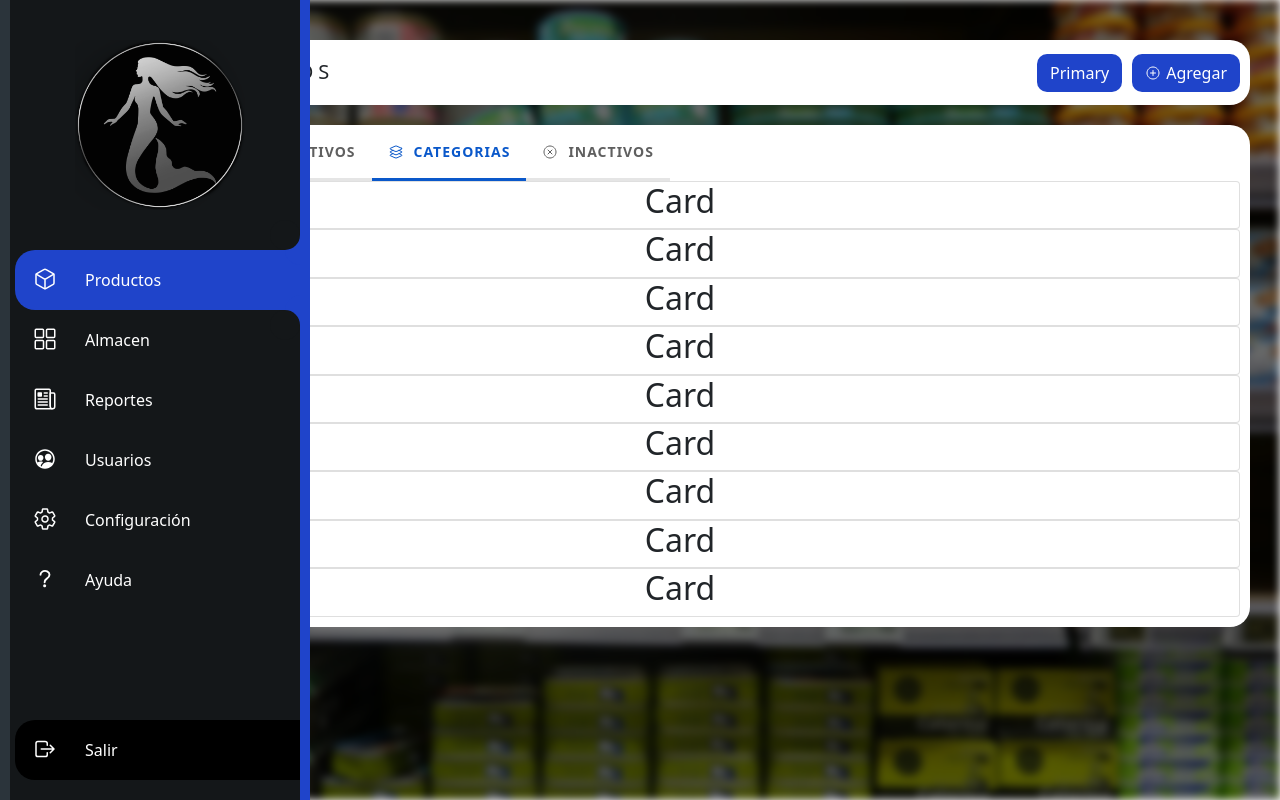
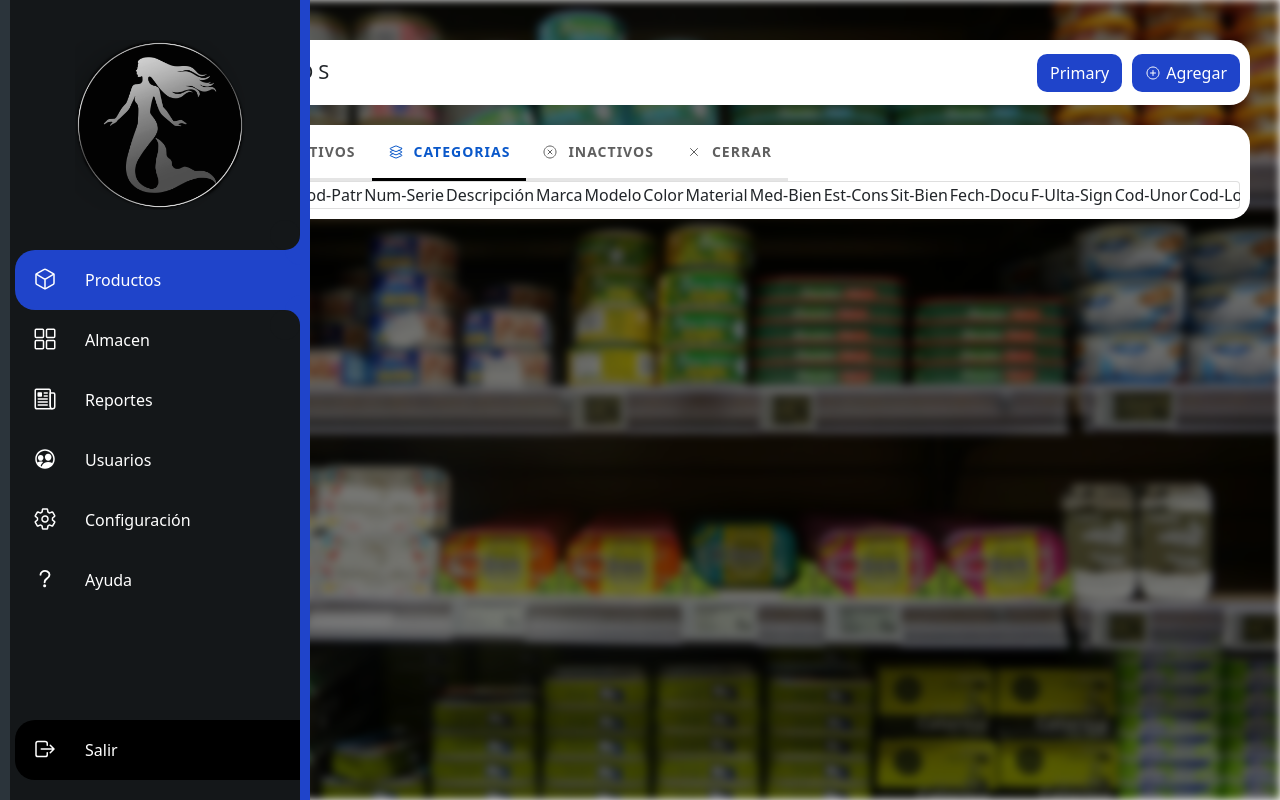
Before and after one commit to MandirHuasco/almacen-web, a React (Create React App) app: page /Productos in a window 1280 px wide. Both pictures are taken after a click on the link "CATEGORIAS". Built offline with nearby package versions, Linux system fonts and the light colour scheme.

Commit message:
Mandir
Almacen v0.11

```diff
--- a/src/App.css
+++ b/src/App.css
@@ -821,7 +821,7 @@ label{
   width: 100%;
   max-width: 1200px;
   margin: 20px auto;
-  padding: 0 10px 10px;
+  padding: 0;
   align-items: center;
   background: #fff;
   border-radius: 20px;
@@ -848,6 +848,7 @@ label{
   border-bottom: 3px solid #e5e5e5;
   text-transform: uppercase;
   text-decoration: none;
+  cursor: pointer;
   transition: .4s;
 }
 .nav-li a:hover{
@@ -881,14 +882,38 @@ label{
   align-items: center;
   margin: 0;
 }
-
 .scrolling-wrapper {
-    overflow-x: scroll;
+    overflow-x: auto;
     overflow-y: hidden;
     white-space: nowrap;
 }
-.card {
-  display: inline-block;
+.cont-table-prod {
+  position: relative;
+  display: block;
+  margin: auto;
+  flex-direction: column;
+  min-width: 0;
+  word-wrap: break-word;
+  background-color: #fff;
+  background-clip: border-box;
+  border: 1px solid rgba(0,0,0,.125);
+  border-radius: 0.25rem;
+}
+.table-cont-prod{
+
+}
+
+.table-on{
+  display: initial;
+}
+.table-off{
+  display: none;
+}
+.nav-border-bottom-active{
+  border-bottom: 3px solid #000 !important;
+}
+.pading-card-active{
+  padding: 0 10px 10px;
 }
 
 /*-----FIN ALMACEN------*/
--- a/src/Productos.js
+++ b/src/Productos.js
@@ -3,6 +3,7 @@ import {Container, Card, CardContent, makeStyles, Grid, TextField, Button} from
 import Principal from "./Principal";
 import {Modal, ModalBody, ModalFooter, ModalHeader} from "reactstrap";
 import QRCode from 'qrcode'
+import TableProductos from "./Vistas/TableProd";
 
 function Productos() {
 
@@ -19,6 +20,87 @@ function Productos() {
             console.log(error);
         }
     }
+
+    const [style, setStyle] = useState("");
+
+    const [stylea, setStylea] = useState("table-off");
+    const [styleA, setStyleA] = useState("");
+
+    const [styleb, setStyleb] = useState("table-off");
+    const [styleB, setStyleB] = useState("");
+
+    const [stylec, setStylec] = useState("table-off");
+    const [styleC, setStyleC] = useState("");
+
+    const [stylex, setStylex] = useState("table-off");
+
+    const changeStyleA = () => {
+        console.log("menu-action-A");
+
+        setStyle("pading-card-active");
+
+        setStyleA("nav-border-bottom-active");
+        setStylea("table-on");
+
+        setStyleB("");
+        setStyleb("table-off");
+
+        setStyleC("");
+        setStylec("table-off");
+
+        setStylex("table-on");
+    };
+
+    const changeStyleB = () => {
+        console.log("menu-action-B");
+
+        setStyle("pading-card-active");
+
+        setStyleA("");
+        setStylea("table-off");
+
+        setStyleB("nav-border-bottom-active");
+        setStyleb("table-on");
+
+        setStyleC("");
+        setStylec("table-off");
+
+        setStylex("table-on");
+    };
+
+    const changeStyleC = () => {
+        console.log("menu-action-C");
+
+        setStyle("pading-card-active");
+
+        setStyleA("");
+        setStylea("table-off");
+
+        setStyleB("");
+        setStyleb("table-off");
+
+        setStyleC("nav-border-bottom-active");
+        setStylec("table-on");
+
+        setStylex("table-on");
+    };
+
+    const changeStyleX = () => {
+        console.log("menu-action-X");
+
+        setStyle("");
+
+        setStyleA("");
+        setStylea("table-off");
+
+        setStyleB("");
+        setStyleb("table-off");
+
+        setStyleC("");
+        setStylec("table-off");
+
+        setStylex("table-off");
+    };
 
     // eslint-disable-next-line react-hooks/rules-of-hooks
     const [modal_101, setModal_101] = useState(false);
@@ -310,7 +392,7 @@ function Productos() {
                         </div>
                     </div>
 
-                    <div className="body-prod-prin">
+                    <div className={style + " body-prod-prin"}>
                         <nav className="nav-cont">
                             <div className="icon-nav">
                                 <span className="icon icon-prod-nav-prin">
@@ -319,27 +401,30 @@ function Productos() {
                             </div>
                             <ul className="nav-ul">
                                 <li className="nav-li">
-                                    <a className="nav-link" href="#"><span className="icon icon-prod-nav"><ion-icon name="checkmark-circle-outline"></ion-icon></span>Activos</a>
+                                    <a className={styleA + " nav-link"} href="#" onClick={changeStyleA}><span className="icon icon-prod-nav"><ion-icon name="checkmark-circle-outline"></ion-icon></span>Activos</a>
                                 </li>
                                 <li className="nav-li">
-                                    <a className="nav-link" href="#"><span className="icon icon-prod-nav"><ion-icon name="layers-outline"></ion-icon></span>Categorias</a>
+                                    <a className={styleB + " nav-link"} href="#" onClick={changeStyleB}><span className="icon icon-prod-nav"><ion-icon name="layers-outline"></ion-icon></span>Categorias</a>
                                 </li>
                                 <li className="nav-li">
-                                    <a className="nav-link" href="#"><span className="icon icon-prod-nav"><ion-icon name="close-circle-outline"></ion-icon></span>Inactivos</a>
+                                    <a className={styleC + " nav-link"} href="#" onClick={changeStyleC}><span className="icon icon-prod-nav"><ion-icon name="close-circle-outline"></ion-icon></span>Inactivos</a>
+                                </li>
+                                <li className={stylex + " nav-li"}>
+                                    <a className=" nav-link" href="#" onClick={changeStyleX}><span className="icon icon-prod-nav"><ion-icon name="close-outline"></ion-icon></span>Cerrar</a>
                                 </li>
                             </ul>
                         </nav>
 
                         <div className="scrolling-wrapper">
-                            <div className="card"><h2>Card</h2></div>
-                            <div className="card"><h2>Card</h2></div>
-                            <div className="card"><h2>Card</h2></div>
-                            <div className="card"><h2>Card</h2></div>
-                            <div className="card"><h2>Card</h2></div>
-                            <div className="card"><h2>Card</h2></div>
-                            <div className="card"><h2>Card</h2></div>
-                            <div className="card"><h2>Card</h2></div>
-                            <div className="card"><h2>Card</h2></div>
+                            <div id="item-table-01" className={stylea}>
+                                <TableProductos/>
+                            </div>
+                            <div id="item-table-02" className={styleb}>
+                                <TableProductos/>
+                            </div>
+                            <div id="item-table-03" className={stylec}>
+                                <TableProductos/>
+                            </div>
                         </div>
                     </div>
 
--- /dev/null
+++ b/src/Vistas/TableProd.js
@@ -0,0 +1,38 @@
+import React from "react";
+
+function TableProductos() {
+
+    return(
+        <div className="cont-table-prod">
+            <table className="table-cont-prod">
+                <tbody>
+                    <tr className="tr-head-prod">
+                        <td className="td-head-prod">Item</td>
+                        <td className="td-head-prod">Cod-Barra</td>
+                        <td className="td-head-prod">Cod-QR</td>
+                        <td className="td-head-prod">Cod-Patr</td>
+                        <td className="td-head-prod">Num-Serie</td>
+                        <td className="td-head-prod">Descripción</td>
+                        <td className="td-head-prod">Marca</td>
+                        <td className="td-head-prod">Modelo</td>
+                        <td className="td-head-prod">Color</td>
+                        <td className="td-head-prod">Material</td>
+                        <td className="td-head-prod">Med-Bien</td>
+                        <td className="td-head-prod">Est-Cons</td>
+                        <td className="td-head-prod">Sit-Bien</td>
+                        <td className="td-head-prod">Fech-Docu</td>
+                        <td className="td-head-prod">F-Ulta-Sign</td>
+                        <td className="td-head-prod">Cod-Unor</td>
+                        <td className="td-head-prod">Cod-Local</td>
+                        <td className="td-head-prod">Nom-Piso</td>
+                        <td className="td-head-prod">Reg-Trab</td>
+                        <td className="td-head-prod">Fech-09</td>
+                        <td className="td-head-prod">Inv-09</td>
+                        <td className="td-head-prod">Sede</td>
+                    </tr>
+                </tbody>
+            </table>
+        </div>
+    )
+}
+export default TableProductos;
```
